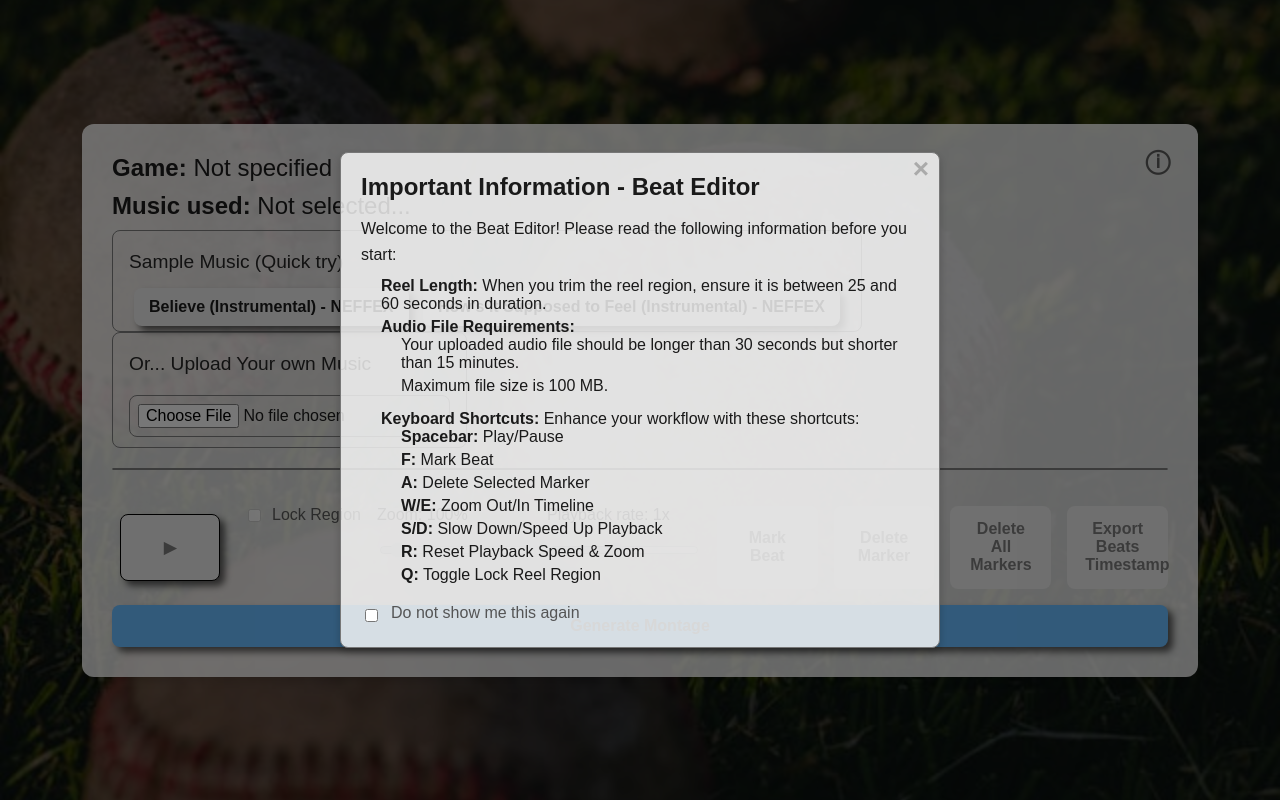
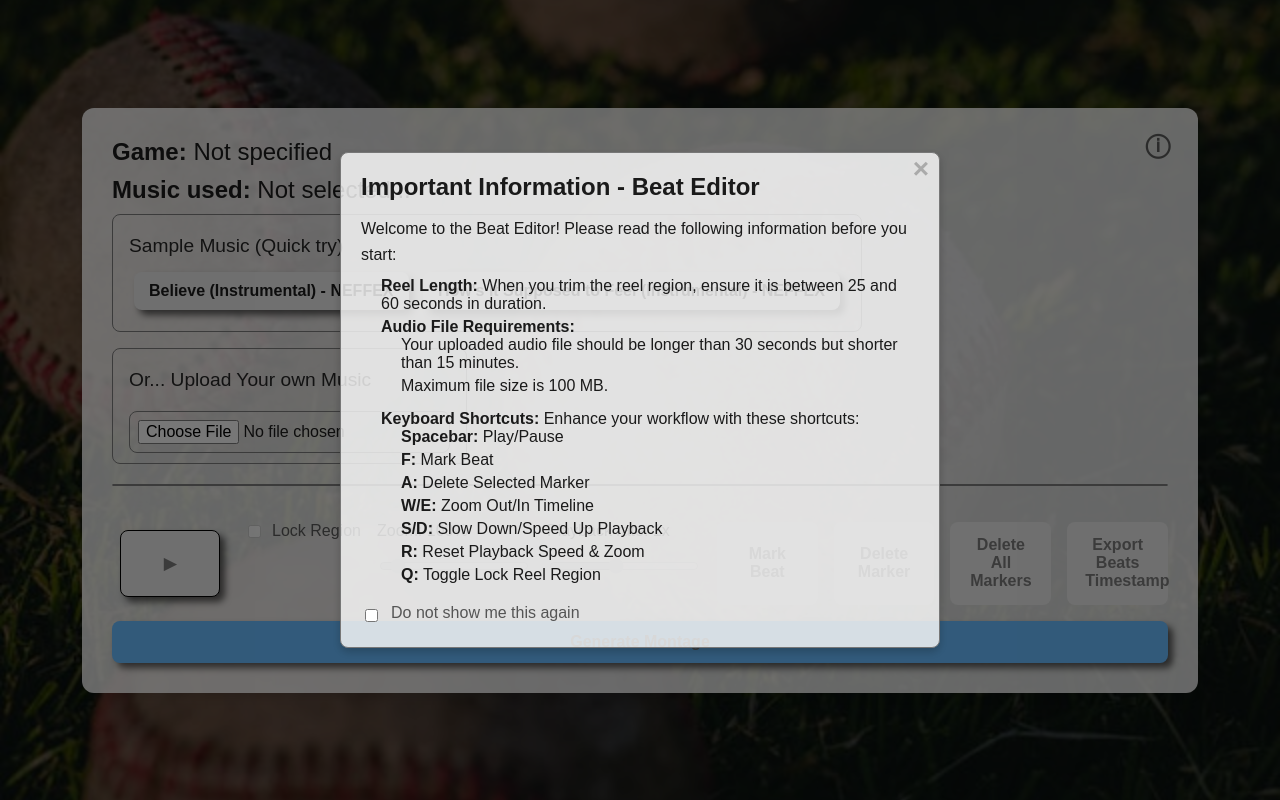
Before and after one commit to mehradotdev/mlb-montage-maker, a website built with Vite: page frontend/beat-editor/index.html in a window 1280 px wide. Built offline with nearby package versions, Linux system fonts and the light colour scheme; what wavesurfer.js would draw is missing.

Commit message:
UI style fixes & updated readme

```diff
--- a/frontend/assetz/styles/global-style.css
+++ b/frontend/assetz/styles/global-style.css
@@ -318,7 +318,8 @@ body.audioEditor .container {
 #selectMusicDiv {
   display: flex;
   flex-direction: row;
-  column-gap: 2em;
+  column-gap: 1em;
+  row-gap: 1em;
   flex-wrap: wrap;
 }
 
@@ -326,6 +327,10 @@ body.audioEditor .container {
   border: 1px solid var(--border-color);
   border-radius: var(--border-radius);
   padding: 0em 1em;
+}
+
+#sampleMusicOptions {
+  margin-bottom: 1em;
 }
 
 #sampleMusicOptions button {
```
Also changed, not shown: README.md.
